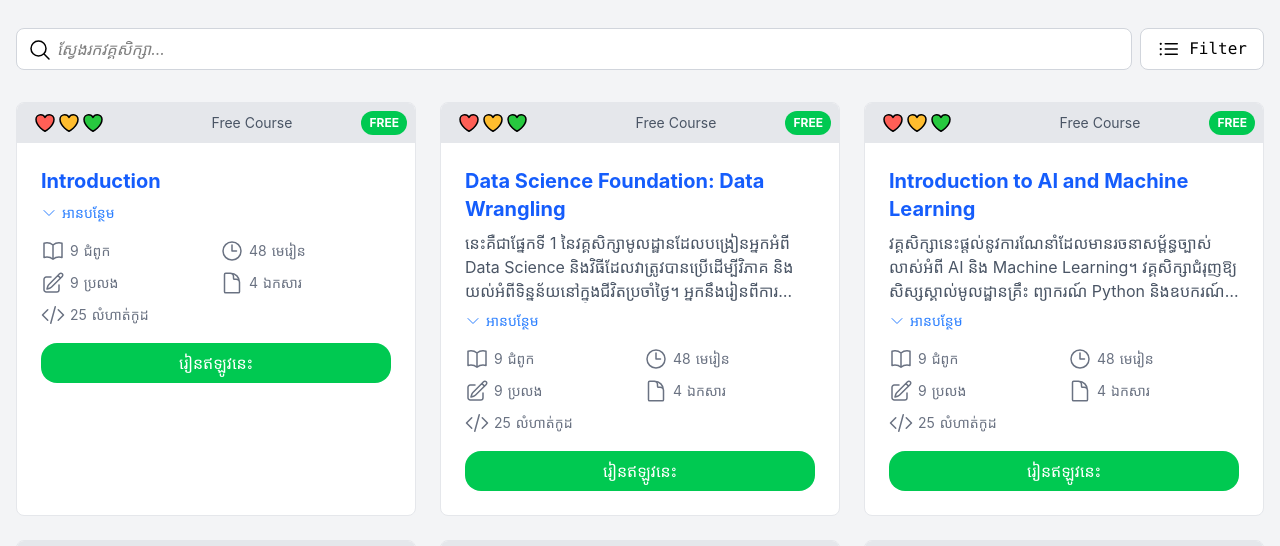
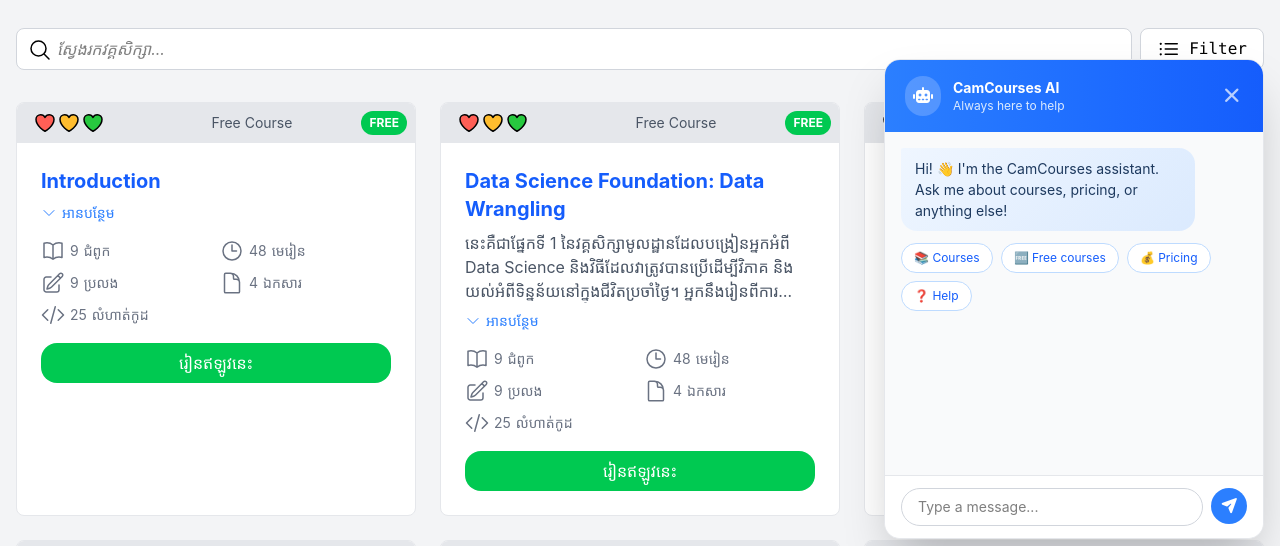
Before and after one commit to Tithean/CamCourses, a website: page pages/course.html in a window 1280 px wide. Both pictures are taken after a click on the button 1237 px from the left and 756 px from the top of the page. Shown: the part 181-727 px from the top of the page. Drawn offline with nearby package versions, Linux system fonts and the light colour scheme; files that its build step writes are made by us from their sources.

Commit message:
add chat bot

```diff
--- a/pages/course.html
+++ b/pages/course.html
@@ -2314,9 +2314,51 @@
         <i class="fa-solid fa-arrow-up"></i>
     </button>
 
+    <!-- AI Chat floating btn -->
     <button id="chat-btn" class="fixed bottom-4 right-4 bg-linear-to-r from-blue-400 to-blue-500 rounded-full p-3 text-white text-2xl cursor-pointer hover:opacity-90 hover:scale-110 transition-all duration-300 shadow-lg z-40">
         <i class="fa-solid fa-robot" title="Assistant"></i>
     </button>
+
+    <!-- Chat Panel -->
+    <div id="chat-panel" class="chat-panel fixed bottom-20 right-4 w-[340px] sm:w-[380px] bg-white rounded-2xl shadow-2xl border border-gray-200 z-50 flex flex-col overflow-hidden" style="height: 480px;">
+        <!-- Chat header -->
+        <div class="bg-linear-to-r from-blue-500 to-blue-600 px-5 py-4 flex items-center justify-between">
+            <div class="flex items-center gap-3">
+                <div class="bg-white/20 rounded-full p-2">
+                    <i class="fa-solid fa-robot text-white"></i>
+                </div>
+                <div>
+                    <h3 class="text-white font-bold text-sm">CamCourses AI</h3>
+                    <p class="text-blue-100 text-xs">Always here to help</p>
+                </div>
+            </div>
+            <button id="chat-close" class="text-white/70 hover:text-white transition-colors cursor-pointer">
+                <i class="fa-solid fa-xmark text-lg"></i>
+            </button>
+        </div>
+        <!-- Chat body -->
+        <div id="chat-body" class="flex-1 overflow-y-auto px-4 py-4 space-y-1 bg-gray-50">
+            <div class="flex justify-start mb-3">
+                <div class="chat-msg-bot">
+                    Hi! 👋 I'm the CamCourses assistant. Ask me about courses, pricing, or anything else!
+                </div>
+            </div>
+            <!-- Quick replies -->
+            <div class="flex flex-wrap gap-2 mb-2">
+                <button class="quick-reply text-xs bg-white border border-blue-200 text-blue-600 px-3 py-1.5 rounded-full hover:bg-blue-50 transition-colors cursor-pointer" data-msg="courses">📚 Courses</button>
+                <button class="quick-reply text-xs bg-white border border-blue-200 text-blue-600 px-3 py-1.5 rounded-full hover:bg-blue-50 transition-colors cursor-pointer" data-msg="free">🆓 Free courses</button>
+                <button class="quick-reply text-xs bg-white border border-blue-200 text-blue-600 px-3 py-1.5 rounded-full hover:bg-blue-50 transition-colors cursor-pointer" data-msg="price">💰 Pricing</button>
+                <button class="quick-reply text-xs bg-white border border-blue-200 text-blue-600 px-3 py-1.5 rounded-full hover:bg-blue-50 transition-colors cursor-pointer" data-msg="help">❓ Help</button>
+            </div>
+        </div>
+        <!-- Chat input -->
+        <div class="border-t border-gray-200 px-4 py-3 flex gap-2 bg-white">
+            <input id="chat-input" type="text" placeholder="Type a message..." class="flex-1 border border-gray-300 rounded-full px-4 py-2 text-sm outline-none focus:border-blue-500 transition-colors">
+            <button id="chat-send" class="bg-blue-500 hover:bg-blue-600 text-white rounded-full w-9 h-9 flex items-center justify-center transition-colors cursor-pointer">
+                <i class="fa-solid fa-paper-plane text-sm"></i>
+            </button>
+        </div>
+    </div>
 
     <footer class="bg-gray-100 text-gray-900 py-8">
       <div class="grid grid-cols-1 sm:grid-cols-2 lg:grid-cols-3 gap-8 sm:gap-12 lg:gap-16 xl:gap-32 px-6 sm:px-12 lg:px-16 max-w-7xl mx-auto">
@@ -2368,6 +2410,7 @@
       </div>
     </footer>
 
-    <script src="../js/main.js"></script>
+    <script src="/js/main.js"></script>
+
   </body>
 </html>
```
Also changed, not shown: pages/signup.html (+1 -0 lines).
